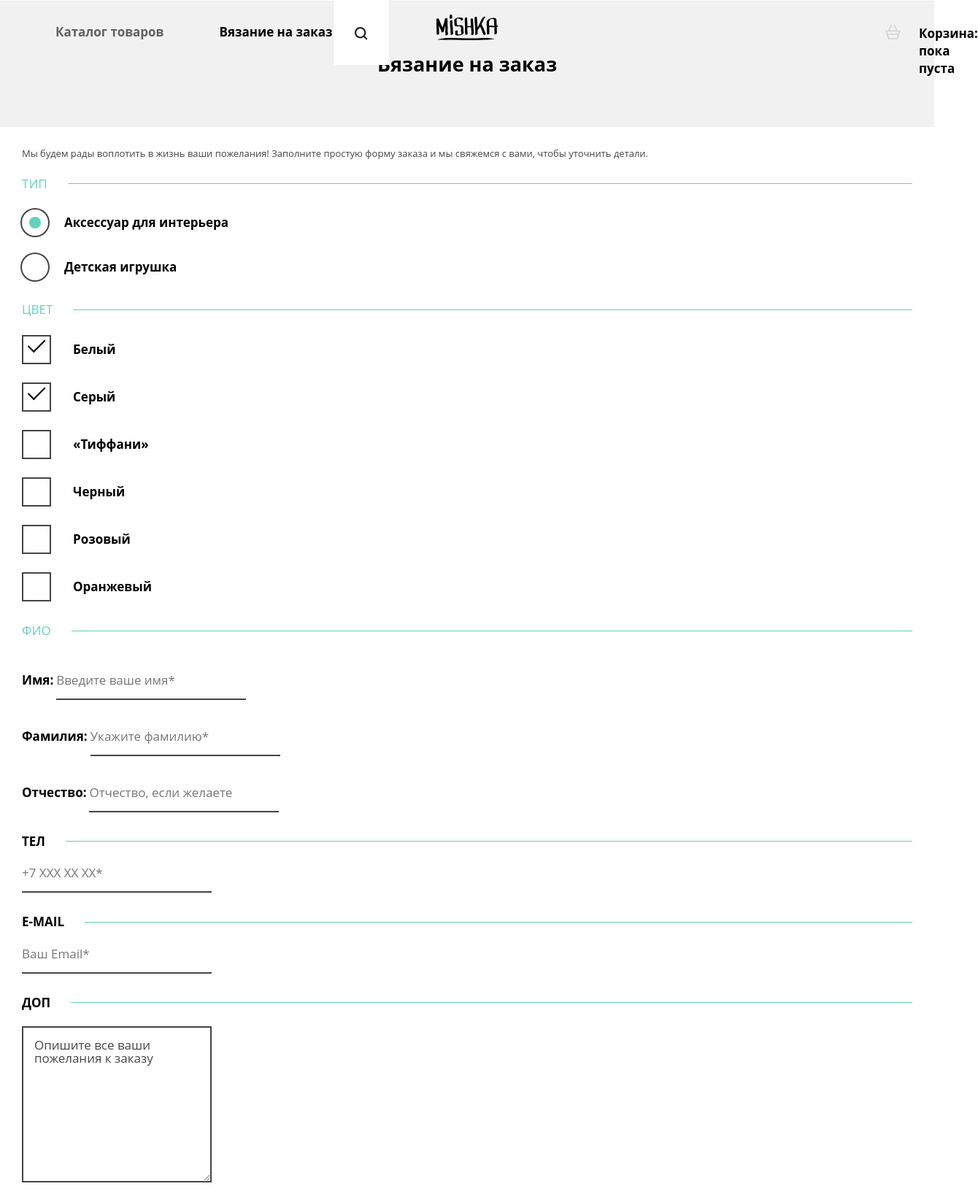
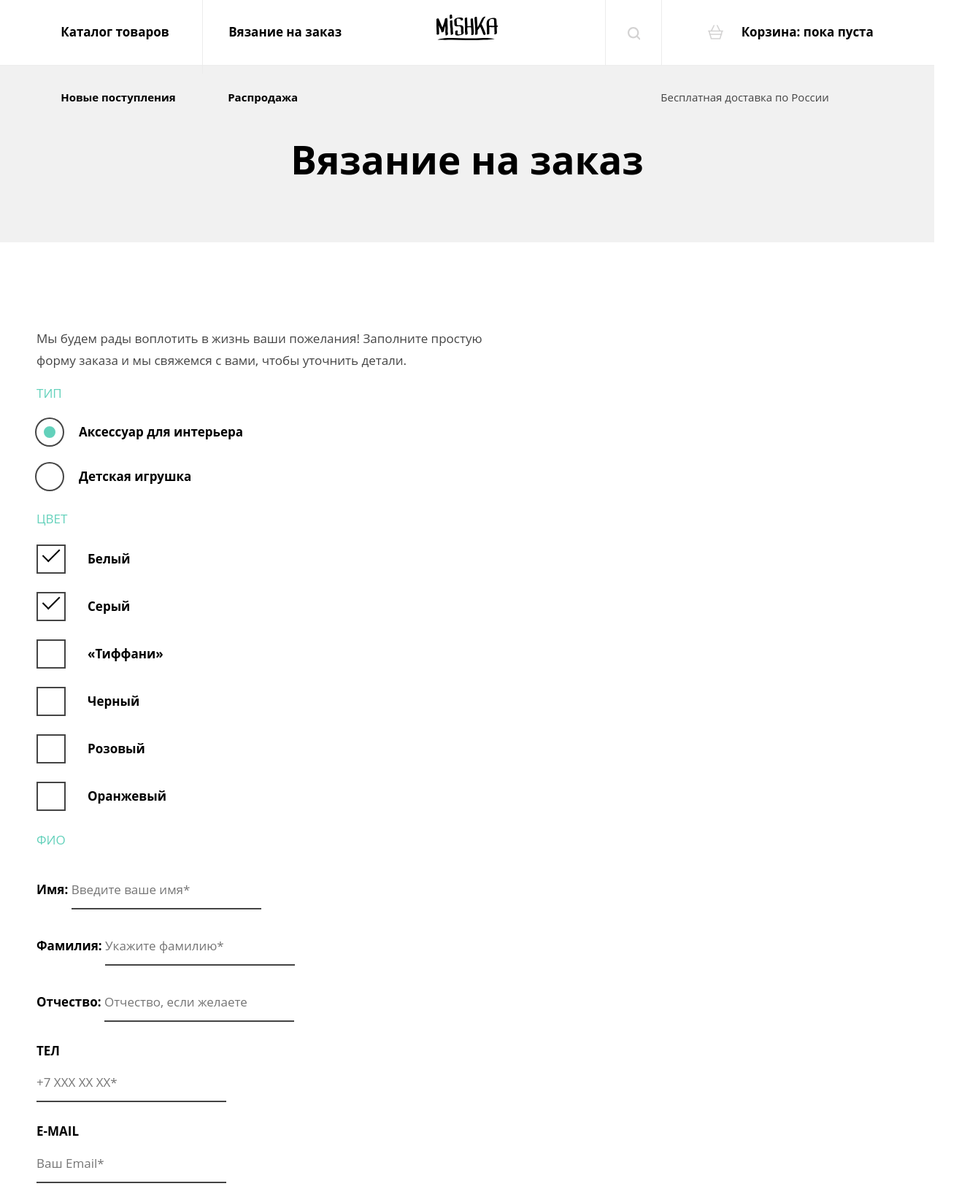
Before and after one commit to Leon78ak/430697-mishka, a website: page form.html in a window 1280 px wide. Shown: the top 1629 px of the page at 73% size, 1340 px wide, since content can reach past the window. Drawn offline with nearby package versions, Linux system fonts and the light colour scheme; files that its build step writes are made by us from their sources.

Commit message:
начало адаптации form.html

```diff
--- a/form.html
+++ b/form.html
@@ -11,23 +11,32 @@
 
       <nav class="main-nav  main-nav--closed">
         <button class="main-nav__toggle" type="button">Открыть меню</button>
-        <ul class="main-nav__list">
-          <li class="main-nav__item  main-nav__item--active">
-            <a class="page-logo  main-nav__link  main-nav__link--logo" href="index.html">
+        <div class="main-nav__wrapper">
+          <ul class="main-nav__list  main-nav__list--site-menu">
+            <li class="main-nav__item  main-nav__item--logo  main-nav__item--active">
+              <a class="main-nav__link  main-nav__link--logo" href="index.html">
                 <img src="img/logo-mobile.svg" width="85" height="35" alt="логотип интернет-магазина &laquo;Мишка&raquo;">
               </a>
             </li>
-          <li class="main-nav__item">
-            <a class="main-nav__link" href="catalog.html">Каталог товаров</a>
+            <li class="main-nav__item  main-nav__item--catalog">
+              <a class="main-nav__link  main-nav__link--catalog" href="catalog.html">Каталог товаров</a>
             </li>
-          <li class="main-nav__item">
-            <a class="main-nav__link" href="#">Вязание на заказ</a>
+            <li class="main-nav__item  main-nav__item--order">
+              <a class="main-nav__link  main-nav__link--order">Вязание на заказ</a>
             </li>
+            <li class="main-nav__item  main-nav__item--new">
+              <a class="main-nav__link  main-nav__link--new" href="#">Новые поступления</a>
+            </li>
+            <li class="main-nav__item  main-nav__item--sale">
+              <a class="main-nav__link  main-nav__link--sale" href="#">Распродажа</a>
+            </li>
+          </ul>
+          <ul class="main-nav__list  main-nav__list--user-menu">
             <li class="main-nav__item  main-nav__item--search">
               <form class="search" action="https://echo.htmlacademy.ru" method="post">
                 <button class="search__submit" type="submit">
                   <svg version="1.1" id="Layer_1" xmlns="http://www.w3.org/2000/svg" xmlns:xlink="http://www.w3.org/1999/xlink" x="0px" y="0px" width="17.6px" height="17.6px" viewBox="-0.8 -0.8 17.6 17.6" enable-background="new -0.8 -0.8 17.6 17.6" xml:space="preserve">
-                  <path class="search__fill" fill="#231F20" d="M16.47,14.93l-3.415-3.415C14.02,10.226,14.6,8.634,14.6,6.899c0-4.253-3.447-7.699-7.7-7.699 S-0.8,2.646-0.8,6.899s3.446,7.7,7.699,7.7c1.734,0,3.326-0.58,4.613-1.546l3.417,3.416c0.203,0.202,0.418,0.33,0.771,0.33 c0.607,0,1.1-0.492,1.1-1.1C16.8,15.459,16.739,15.2,16.47,14.93z M1.399,6.899c0-3.038,2.462-5.5,5.5-5.5s5.5,2.462,5.5,5.5 s-2.462,5.5-5.5,5.5S1.399,9.938,1.399,6.899z"/>
+                    <path class="search__fill" fill="#d3d2d2" d="M16.47,14.93l-3.415-3.415C14.02,10.226,14.6,8.634,14.6,6.899c0-4.253-3.447-7.699-7.7-7.699 S-0.8,2.646-0.8,6.899s3.446,7.7,7.699,7.7c1.734,0,3.326-0.58,4.613-1.546l3.417,3.416c0.203,0.202,0.418,0.33,0.771,0.33 c0.607,0,1.1-0.492,1.1-1.1C16.8,15.459,16.739,15.2,16.47,14.93z M1.399,6.899c0-3.038,2.462-5.5,5.5-5.5s5.5,2.462,5.5,5.5 s-2.462,5.5-5.5,5.5S1.399,9.938,1.399,6.899z"/>
                   </svg>
                   <span class="visually-hidden">Найти</span>
                 </button>
@@ -38,14 +47,18 @@
               </form>
             </li>
             <li class="main-nav__item  main-nav__item--to-cart">
-            <a class="main-nav__link  to-cart" href="#">
+              <a class="main-nav__link  to-cart  to-cart--nav" href="#">
                 <svg class="to-cart__icon  to-cart__icon--nav" version="1.1" id="Layer_1" xmlns="http://www.w3.org/2000/svg" xmlns:xlink="http://www.w3.org/1999/xlink" x="0px" y="0px" width="21" height="18" viewBox="264.205 370.961 20.294 18.849" enable-background="new 264.205 370.961 21 18" xml:space="preserve">
                   <path class="to-cart__fill" fill="#d3d2d2" d="M283.75,378.19h-3.151l-3.407-6.814c-0.185-0.37-0.634-0.52-1.006-0.335 c-0.371,0.186-0.521,0.636-0.335,1.006l3.071,6.143h-9.138l3.072-6.143c0.185-0.371,0.035-0.821-0.335-1.006 c-0.37-0.185-0.821-0.035-1.006,0.335l-3.407,6.814h-3.151c-0.414,0-0.75,0.336-0.75,0.75s0.336,0.75,0.75,0.75h0.157l0.855,2.991 c-0.187,0.137-0.316,0.347-0.316,0.595c0,0.396,0.309,0.71,0.697,0.739l1.656,5.795h12.697l1.656-5.795 c0.388-0.028,0.698-0.344,0.698-0.739c0-0.249-0.129-0.459-0.316-0.596l0.854-2.991h0.157c0.414,0,0.75-0.336,0.75-0.75 S284.164,378.19,283.75,378.19z M279.569,388.311h-10.433l-1.224-4.284h12.881L279.569,388.311z M281.222,382.526h-13.739 l-0.81-2.836h15.359L281.222,382.526z"/>
                 </svg>
                 Корзина: пока пуста
               </a>
             </li>
+            <li class="main-nav__item">
+              <a class="main-nav__link  main-nav__link--delivery">Бесплатная доставка по России</a>
+            </li>
           </ul>
+        </div>
       </nav>
 
     </header>
@@ -57,11 +70,11 @@
 
       <section class="order">
         <h2 class="visually-hidden">форма заказа</h2>
-        <p class="order__tip">Мы будем рады воплотить в жизнь ваши пожелания! Заполните простую форму заказа и мы свяжемся с вами, чтобы уточнить детали.</p>
+        <p class="order__tip">Мы будем рады воплотить в жизнь ваши пожелания! Заполните простую<br/>форму заказа и мы свяжемся с вами, чтобы уточнить детали.</p>
 
         <form class="form-order" action="https://echo.htmlacademy.ru" method="post">
-          <fieldset class="form-order__group">
-            <legend class="form-order__group-name">тип</legend>
+          <div class="form-order__group">
+            <p class="form-order__group-name">тип</p>
             <ul class="form-order__list">
               <li class="form-order__field">
                 <input class="form-order__radio  visually-hidden" type="radio" id="order-interior" name="type" value="interior" checked>
@@ -73,10 +86,10 @@
                 <label class="form-order__label  form-order__label--radio" for="order-toy">Детская игрушка</label>
               </li>
             </ul>
-          </fieldset>
+          </div>
 
-          <fieldset class="form-order__group">
-            <legend class="form-order__group-name">цвет</legend>
+          <div class="form-order__group">
+            <p class="form-order__group-name">цвет</p>
             <ul class="form-order__list">
               <li class="form-order__field">
                 <input class="form-order__checkbox  visually-hidden" type="checkbox" id="order-white" name="white" checked>
@@ -103,9 +116,9 @@
                 <label class="form-order__label  form-order__label--checkbox" for="order-orange">Оранжевый</label>
               </li>
             </ul>
-          </fieldset>
-          <fieldset class="form-order__group">
-            <legend class="form-order__group-name  form-order__group-name--text">фио</legend>
+          </div>
+          <div class="form-order__group">
+            <p class="form-order__group-name  form-order__group-name--text">фио</p>
             <ul class="form-order__list">
               <li class="form-order__field">
                 <label class="form-order__label" for="firstname">Имя:</label>
@@ -120,25 +133,25 @@
                 <input class="form-order__input  form-order__input--text" type="text" id="surname" name="surname" placeholder="Отчество, если желаете">
               </li>
             </ul>
-          </fieldset>
-          <fieldset class="form-order__group">
-            <legend class="form-order__group-name  form-order__group-name--tel">
+          </div>
+          <div class="form-order__group">
+            <p class="form-order__group-name  form-order__group-name--tel">
               <label class="form-order__label" for="tel">тел</label>
-            </legend>
+            </p>
             <input class="form-order__input  form-order__input--tel" type="tel" id="tel" name="tel" placeholder="+7 ХХХ ХХ ХХ*" required>
-          </fieldset>
-          <fieldset class="form-order__group">
-            <legend class="form-order__group-name  form-order__group-name--email">
+          </div>
+          <div class="form-order__group">
+            <p class="form-order__group-name  form-order__group-name--email">
               <label class="form-order__label" for="email">e-mail</label>
-            </legend>
+            </p>
             <input class="form-order__input  form-order__input--email" type="email" id="email" name="email" placeholder="Ваш Email*" required>
-          </fieldset>
-          <fieldset class="form-order__group  form-order__group--area">
-            <legend class="form-order__group-name  form-order__group-name--area">
+          </div>
+          <div class="form-order__group  form-order__group--area">
+            <p class="form-order__group-name  form-order__group-name--area">
               <label class="form-order__label" for="letter">доп</label>
-            </legend>
-            <textarea class="form-order__input  form-order__input--area" id="letter" name="letter" cols="4" rows="10">Опишите все ваши пожелания&nbsp;к заказу</textarea>
-          </fieldset>
+            </p>
+            <textarea class="form-order__input  form-order__input--area" id="letter" name="letter" cols="4" rows="10" placeholder="Опишите все ваши пожелания&nbsp;к заказу"></textarea>
+          </div>
 
           <small class="form-order__tip">
             <sup>*</sup>Поля обязательны для заполнения
--- a/less/blocks/form-order.less
+++ b/less/blocks/form-order.less
@@ -3,8 +3,6 @@
 }
 
 .form-order__group {
-  .fieldset-unstyled();
-
   margin-bottom: 30px;
 
   border-top: 1px solid @green--light;
@@ -167,3 +165,13 @@
 .form-order__btn {
   width: 260px;
 }
+
+@media (min-width: @tablet-width) {
+  .form-order__group {
+    border: none;
+  }
+}
+
+@media (min-width: @desktop-width) {
+
+}
--- a/less/blocks/main-nav.less
+++ b/less/blocks/main-nav.less
@@ -205,6 +205,10 @@
       align-items: center;
       flex-grow: 1;
     }
+
+    &--delivery {
+      margin-left: auto;
+    }
   }
 
   .main-nav__link {
@@ -228,7 +232,6 @@
 
     &--delivery {
       display: block;
-      margin-left: auto;
 
       font-size: 15px;
       line-height: 24px;
--- a/less/blocks/modal.less
+++ b/less/blocks/modal.less
@@ -3,6 +3,8 @@
   top: 50%;
   left: 50%;
   box-sizing: border-box;
+
+  display: none;
   width: 320px;
 
   border-top: 1px solid @border-color;
--- a/less/blocks/offers-list.less
+++ b/less/blocks/offers-list.less
@@ -79,6 +79,6 @@
   }
 }
 
-@media (min-width: @desktop-width)  {
-
+@media (min-width: @desktop-width) {
+  padding-right: 70%;
 }
--- a/less/blocks/order.less
+++ b/less/blocks/order.less
@@ -5,6 +5,7 @@
 }
 
 .order__tip {
+  width: 260px;
   margin: 0;
   margin-bottom: 20px;
 
@@ -12,3 +13,23 @@
   line-height: 24px;
   color: @text-color;
 }
+
+@media (min-width: @tablet-width) {
+
+  .order {
+    .main-inner--tablet ();
+
+    padding-top: 117px;
+  }
+
+  .order__tip {
+    width: auto;
+
+    font-size: 17px;
+    line-height: 30px;
+  }
+}
+
+@media (min-width: @desktop-width) {
+
+}
--- a/less/blocks/page-heading.less
+++ b/less/blocks/page-heading.less
@@ -38,4 +38,24 @@
 
     border-top: 1px solid @border-color;
   }
+
+  .page-heading__slogan {
+    .section-title--tablet ();
+
+    padding-top: 160px;
+    padding-bottom: 367px;
+
+    &--inner {
+      padding-top: 100px;
+      padding-bottom: 85px;
+    }
+  }
 }
+
+@media (min-width: @tablet-width) {
+  .page-heading__slogan {
+    .section-title--desktop ();
+
+
+  }
+}
--- a/less/blocks/promo.less
+++ b/less/blocks/promo.less
@@ -5,10 +5,6 @@
 
 .promo__title {
   .section-title--mobile ();
-}
-
-br {
-  display: none;
 }
 
 .promo__flag {
@@ -28,6 +24,10 @@ br {
 .promo__descr {
   margin: 0;
   margin-bottom: 28px;
+
+  br {
+    display: none;
+  }
 }
 
 .promo__specification {
@@ -144,7 +144,7 @@ br {
 }
 
   .promo__image {
-    width: 334px;
+    width: 50%;
     height: 405px;
   }
 
@@ -168,3 +168,14 @@ br {
     width: auto;
   }
 }
+
+@media (min-width: @desktop-width) {
+  .promo__title {
+    .section-title--desktop ();
+  }
+
+  .promo__image {
+    width: 334px;
+    height: 405px;
+  }
+}
--- a/less/mixins.less
+++ b/less/mixins.less
@@ -4,6 +4,10 @@
 
 .main-inner {
   padding: 0 30px;
+}
+
+.main-inner--tablet {
+  padding: 0 50px;
 }
 
 .section-title--mobile {
@@ -20,6 +24,11 @@
   line-height: 50px;
 }
 
+.section-title--desktop {
+  font-size: 53px;
+  line-height: 57px;
+}
+
 .ul-unstyled {
   margin-top: 0;
   margin-bottom: 0;
--- a/less/scaffolding.less
+++ b/less/scaffolding.less
@@ -52,3 +52,14 @@ input[type="radio"].visually-hidden {
   clip: rect(0 0 0 0);
   overflow: hidden;
 }
+
+@media (min-width: @tablet-width) {
+  body {
+  font-size: 17px;
+  line-height: 30px;
+  }
+}
+
+@media (min-width: @desktop-width) {
+
+}
```
Also changed, not shown: index.html (+3 -1 lines). Lines whose indentation alone changed are shown as unchanged.
